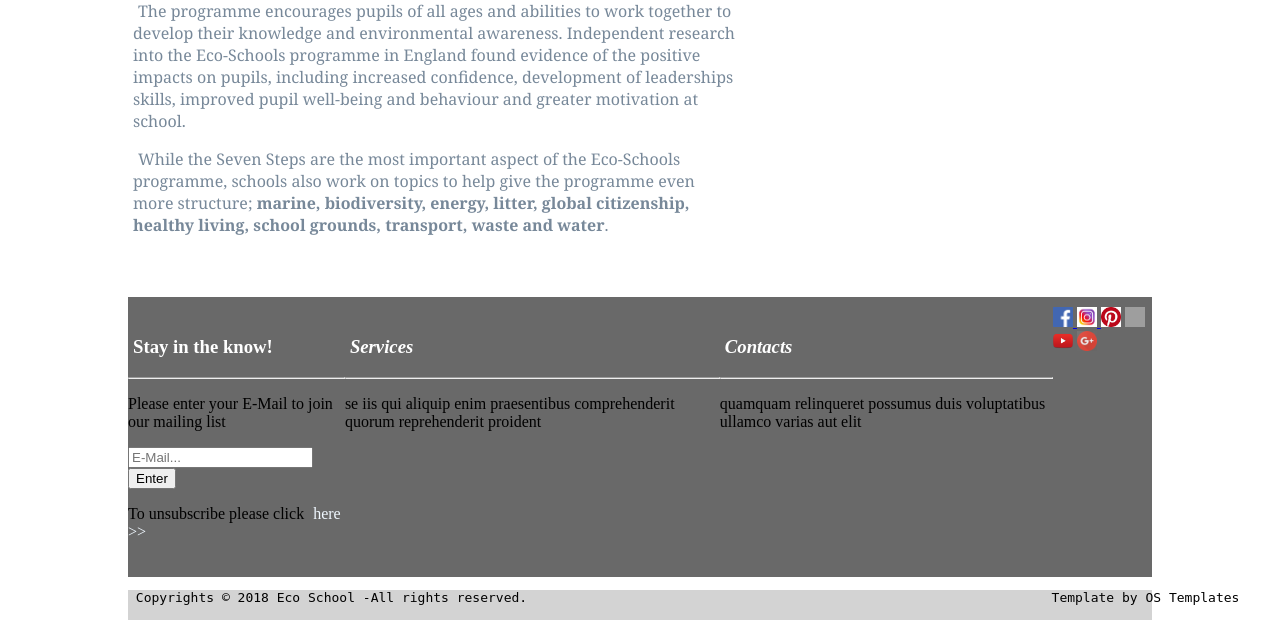
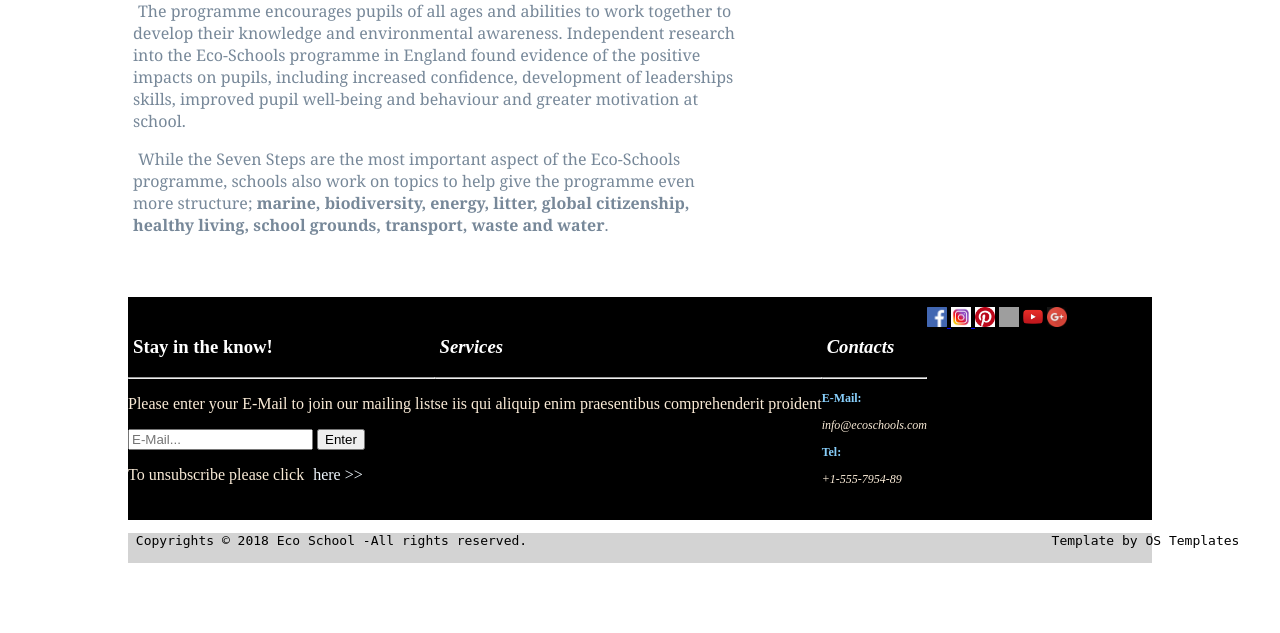
Before and after one commit to edonb99/INT18_19_Gr32, a PHP site: page / in a window 1280 px wide. Shown: the part 1016-1649 px from the top of the page. After the commit the page ends 1579 px from the top, so only its background shows below. Run offline with PHP 8.4, Linux system fonts and the light colour scheme; grey boxes are pictures that could not be loaded.

Commit message:
font colors Upgrage

```diff
--- a/Index.html
+++ b/Index.html
@@ -215,10 +215,10 @@
         <div class="details">
 
         <h3><a href="#">Stay in the know!</a></h3> <hr/>
-        <p>Please enter your E-Mail to join our mailing list</p>
+        <p style="color: antiquewhite">Please enter your E-Mail to join our mailing list</p>
         <input type="text" placeholder="E-Mail...">
         <input type="submit" value="Enter">
-        <p>To unsubscribe please click <a href="">here >></a></p>
+        <p style="color: antiquewhite">To unsubscribe please click <a href="">here >></a></p>
 
         </div>
 
@@ -227,7 +227,7 @@
         <div class="details">
 
         <h3 style="float: center"><a href="#"><i>Services</i></a></h3> <hr>
-        <p> se iis qui aliquip enim praesentibus comprehenderit quorum reprehenderit proident</p>
+        <p style="color: antiquewhite"> se iis qui aliquip enim praesentibus comprehenderit proident</p>
 
         </div>
 
@@ -236,7 +236,8 @@
         <div class="details">
 
         <h3 style="folat: center"><a href="#"><i>Contacts</i></a></h3> <hr>
-        <p>quamquam relinqueret possumus duis voluptatibus ullamco varias aut elit</p>
+        <p style="color: lightskyblue; font-size: 12px"><b>E-Mail:</b></p> <p style="color: antiquewhite; font-size: 12px"><i>info@ecoschools.com</i></p>
+        <p style="color: lightskyblue; font-size: 12px;"><b>Tel:</b></p> <p style="color: antiquewhite; font-size: 12px"><i>+1-555-7954-89</i></p>
 
         </div>
 
--- a/index.css
+++ b/index.css
@@ -3,7 +3,7 @@
   width: 100%;
   height: auto;
   margin: auto;
-  background-color: dimgray;
+  background-color: black;
   padding: 10px 0px;
   display: flex;
   font-color: white;
```
